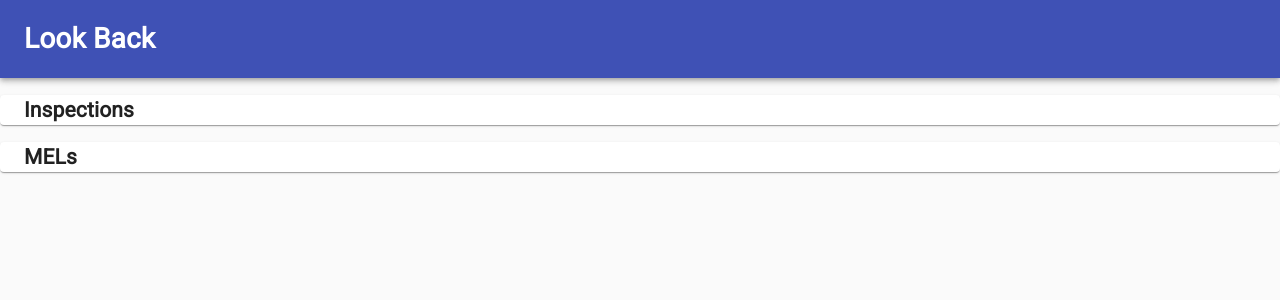
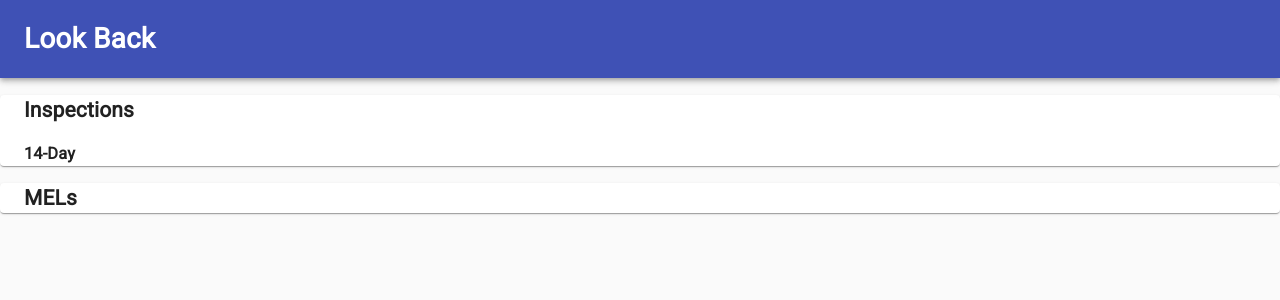
Before and after one commit to jonathanhhoward/look-back, a React (Create React App) app: page / in a window 1280 px wide. Shown: the top 300 px of the page. Built offline with nearby package versions, Linux system fonts and the light colour scheme.

Commit message:
Add subtitle for 14-Day inspections

```diff
--- a/src/components/Inspections/Inspections.tsx
+++ b/src/components/Inspections/Inspections.tsx
@@ -5,6 +5,7 @@ export function Inspections() {
     <Paper>
       <Container>
         <h2>Inspections</h2>
+        <h3>14-Day</h3>
       </Container>
     </Paper>
   );
```
Also changed, not shown: 1 other file (tests, documents, lock files or other folders).
